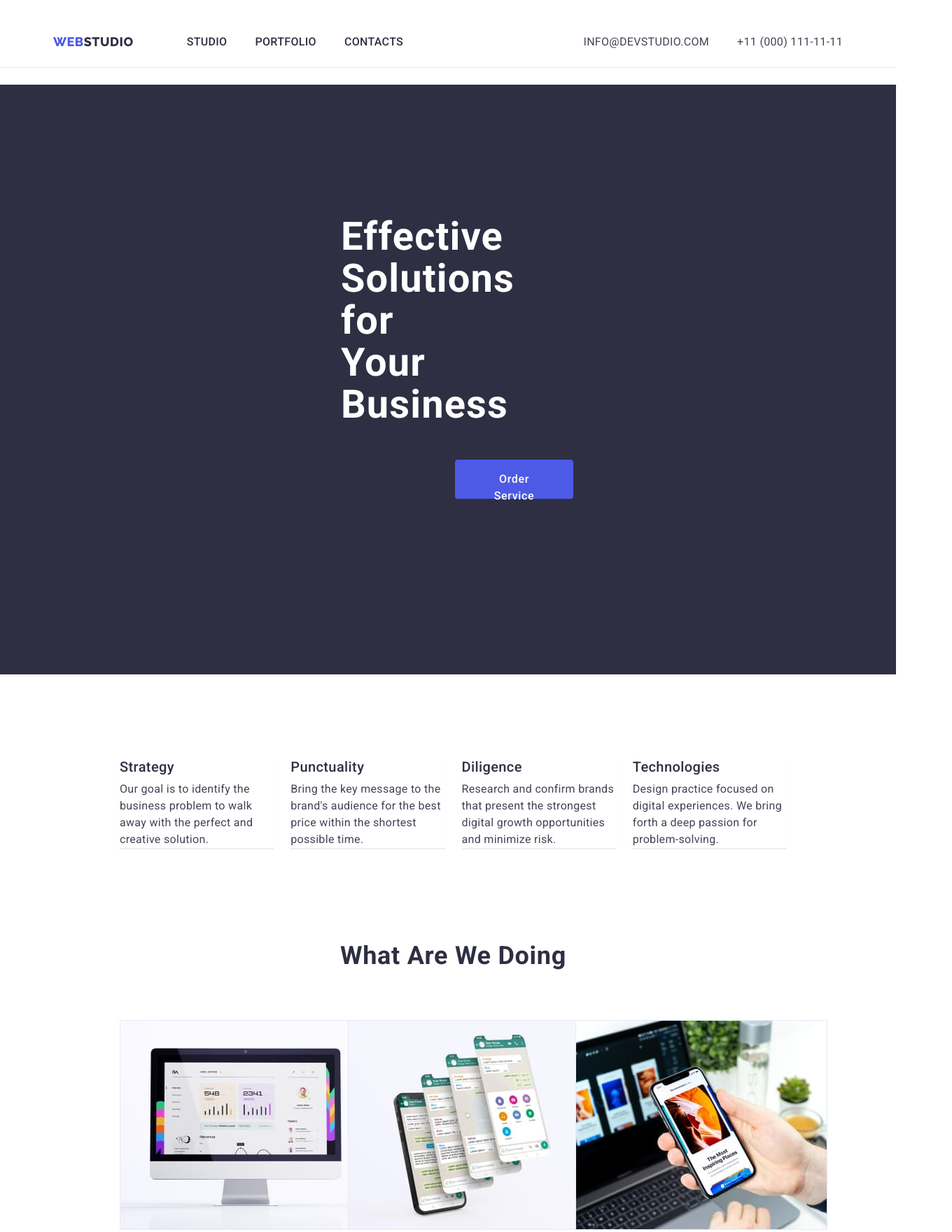
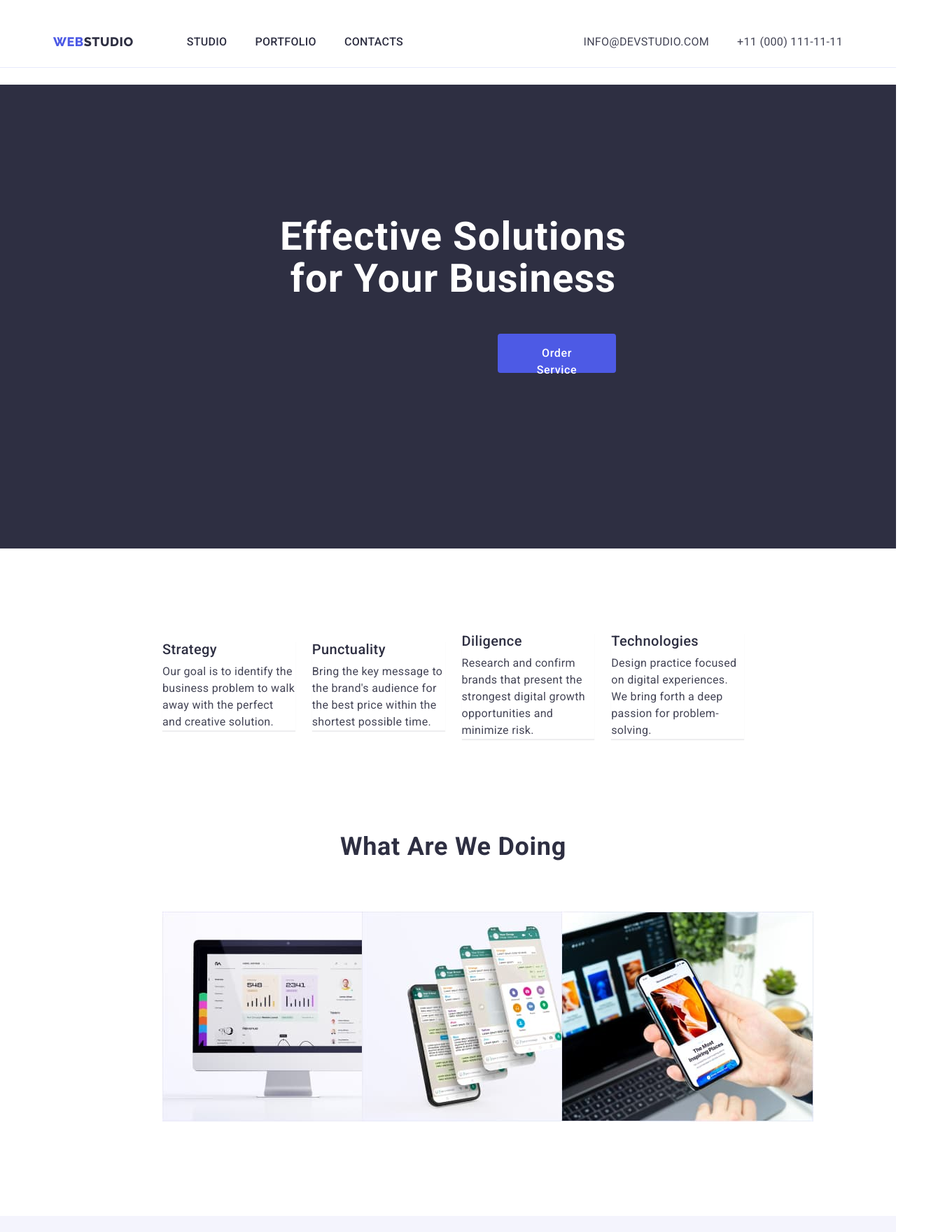
Before and after one commit to Gray-Ti/goit-markup-hw-03, a plain HTML site: page index.html in a window 1280 px wide. Shown: the top 1761 px of the page at 70% size, 1360 px wide, since content can reach past the window. Drawn offline with nearby package versions, Linux system fonts and the light colour scheme.

Commit message:
add new changes

```diff
--- a/css/styles.css
+++ b/css/styles.css
@@ -9,8 +9,6 @@
   --header-font-size: 16px;
 }
 body {
-  width: 100%;
-  max-width: 1470px;
   font-family: "Roboto", sans-serif;
   color: var(--secondary-text-color, #434455);
   background-color: var(--primeri-white-color);
@@ -38,7 +36,7 @@ img {
 
 .container {
   width: 100%;
-  max-width: 1470px;
+  max-width: 1158px;
   padding-left: 15px;
   padding-bottom: 15px;
   margin: 0 auto;
@@ -52,8 +50,6 @@ img {
 /* -----header---- */
 
 .header {
-  width: 100%;
-  max-width: 1470px;
   display: flex;
   margin-top: 24px;
   margin-bottom: 24px;
@@ -64,7 +60,6 @@ img {
   align-items: center;
   justify-content: space-between;
   gap: 76px;
-  padding-left: 156px;
   width: 1158px;
   padding: 0 15px 0 15px;
 }
@@ -149,8 +144,6 @@ img {
 /*------- main------- */
 
 .hero {
-  width: 100%;
-  max-width: 1470px;
   background-color: var(--primeri-black-color);
   padding: 188px 0 188px;
 }
@@ -158,12 +151,12 @@ img {
 .hero-title {
   color: var(--primeri-white-color);
   text-align: center;
+  margin-left: auto;
+  margin-right: auto;
   font-size: 56px;
   font-weight: 700;
   line-height: 1.07;
   letter-spacing: 0.02em;
-  padding-left: 472px;
-  padding-right: 472px;
   max-width: 496px;
 }
 
@@ -199,8 +192,6 @@ img {
 /* -----princips------- */
 
 .princips {
-  width: 100%;
-  max-width: 1470px;
   padding: 120px 0 120px;
 }
 
@@ -250,8 +241,6 @@ img {
 /* ------What are we doing------ */
 
 .wawd {
-  width: 100%;
-  max-width: 1470px;
   padding-bottom: 120px;
   background-color: var(--primeri-white-color);
 }
@@ -350,7 +339,9 @@ img {
   display: flex;
   flex-direction: column;
   width: 264px;
-  margin-left: 156px;
+  align-items: center;
+  width: 1158px;
+  padding: 0 15px 0 15px;
 }
 
 .footer-logo {
@@ -380,7 +371,7 @@ img {
   padding-bottom: 100px;
 }
 
-/* ------------PORTFOLIO*/
+/* ------------PORTFOLIO------------*/
 
 .porfolio-section {
   padding: 96px 0 120px 0;
```
